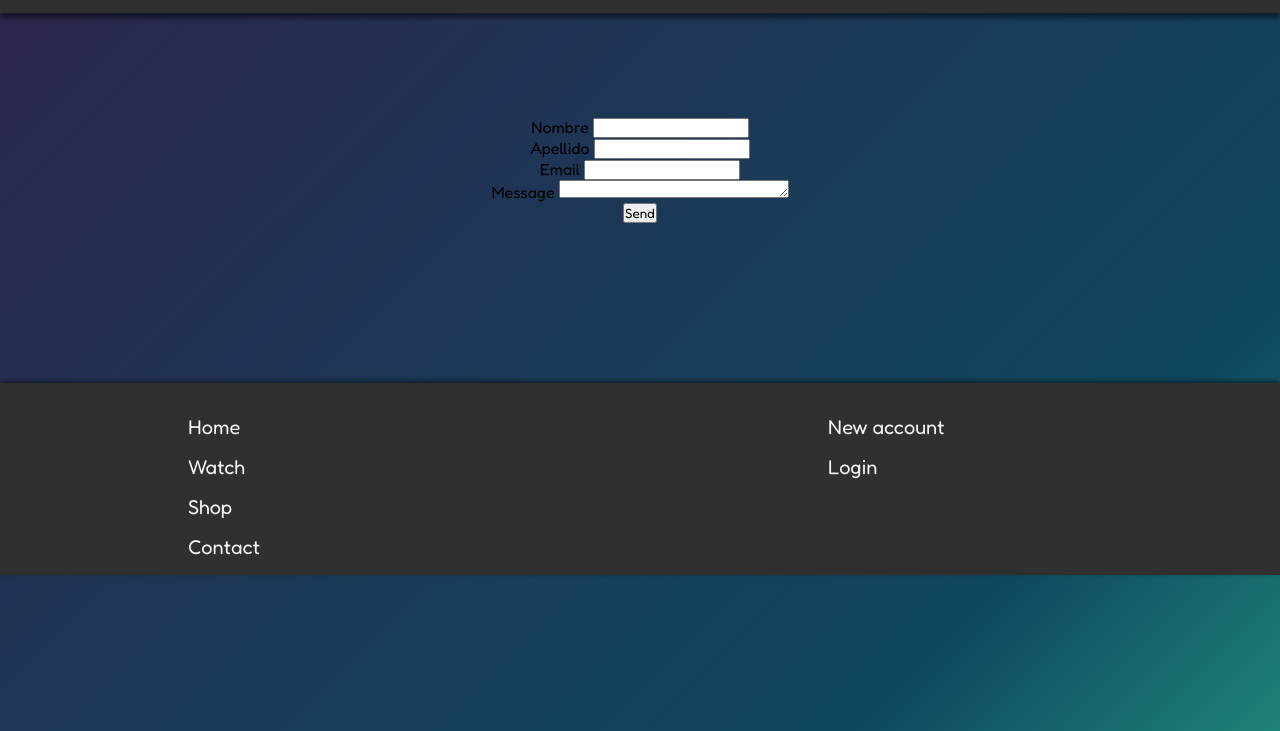
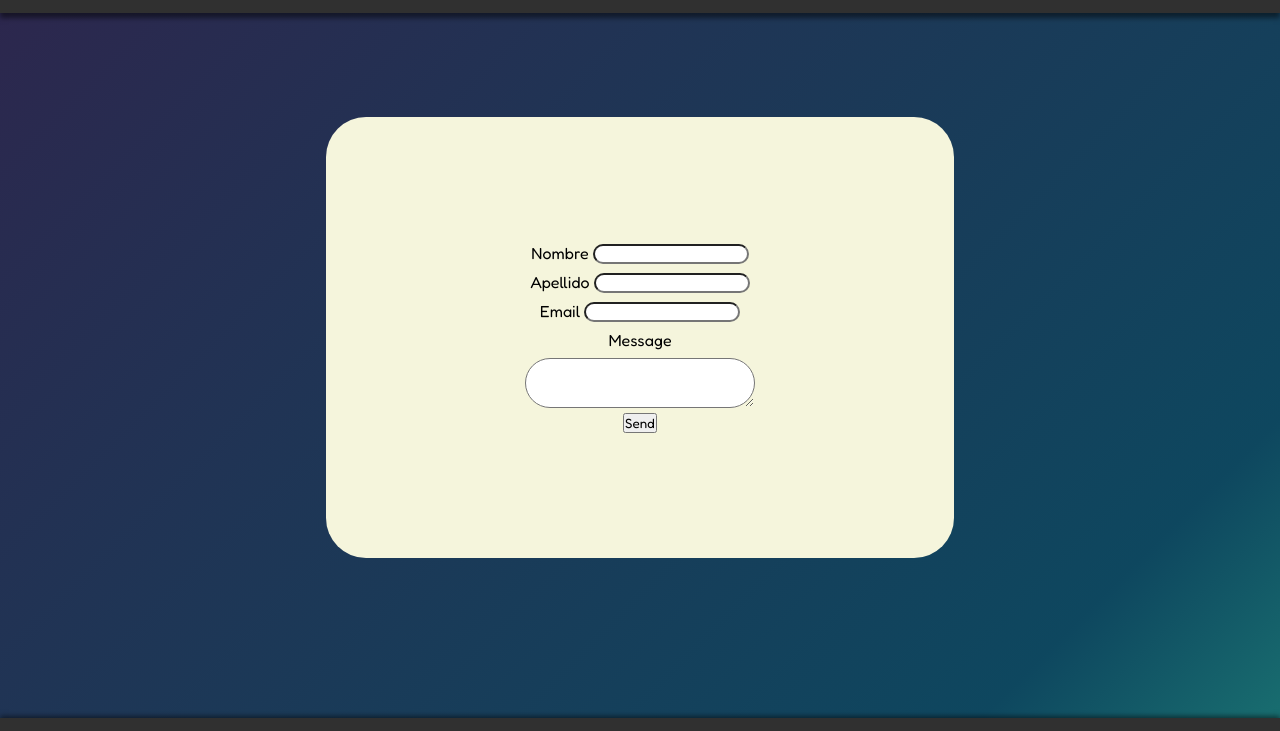
Before and after one commit to IvanMCorrea/Arcane, a website: page contact.html in a window 1280 px wide. Shown: the part 43-774 px from the top of the page. Drawn offline with Linux system fonts and the light colour scheme.

Commit message:
v0.1.1: Agrego estilos a formulario contacto

```diff
--- a/contact.html
+++ b/contact.html
@@ -30,27 +30,29 @@
             </div>
         </nav>
         <!-- Form -->
-        <main class="container-fluid">
-            <form class="formulario row">
+        <main class="formulario container-fluid">
+            <form class="formulario__innerForm row">
                 <!-- Nombre -->
-                <div class="col-12">
+                <div class="col-12 pb-2">
                     <label for="nombre">Nombre</label>
-                    <input type="text" id="nombre" required>
+                    <input type="text" id="nombre" class="formulario__innerForm__input" required>
                 </div>
                 <!-- Apellido -->
-                <div class="col-12">
+                <div class="col-12 pb-2">
                     <label for="apellido">Apellido</label>
-                    <input type="text" id="apellido" required>
+                    <input type="text" id="apellido" class="formulario__innerForm__input" required>
                 </div>
                 <!-- Email -->
-                <div class="col-12">
+                <div class="col-12 pb-2">
                     <label for="email">Email</label>
-                    <input type="email" id="email" required>
+                    <input type="email" id="email" class="formulario__innerForm__input" required>
                 </div>
                 <!-- Mensaje -->
-                <div class="col-12">
+                <div class="col-12 pb-2">
                     <label for="mensaje">Message</label>
-                    <textarea id="mensaje" cols="30" rows="1"></textarea>
+                </div>
+                <div>
+                    <textarea id="mensaje" cols="30" rows="3" class="formulario__innerForm__input"></textarea>
                 </div>
                 <!-- Button -->
                 <div class="col-4">
--- a/scss/style.scss
+++ b/scss/style.scss
@@ -198,6 +198,18 @@ video {
 .formulario{
     margin-top: 10rem;
     margin-bottom: 10rem;
+    display: flex;
+    justify-content: center;
+}
+.formulario__innerForm{
+    padding: 10%;
+    width: 50%;
+    height: auto;
     justify-content: center;
     text-align: center;
+    background-color: beige;
+    @include BordesRedondeados;
 }
+.formulario__innerForm__input{
+    @include BordesRedondeados;
+}
```
Also changed, not shown: css/main.css.
